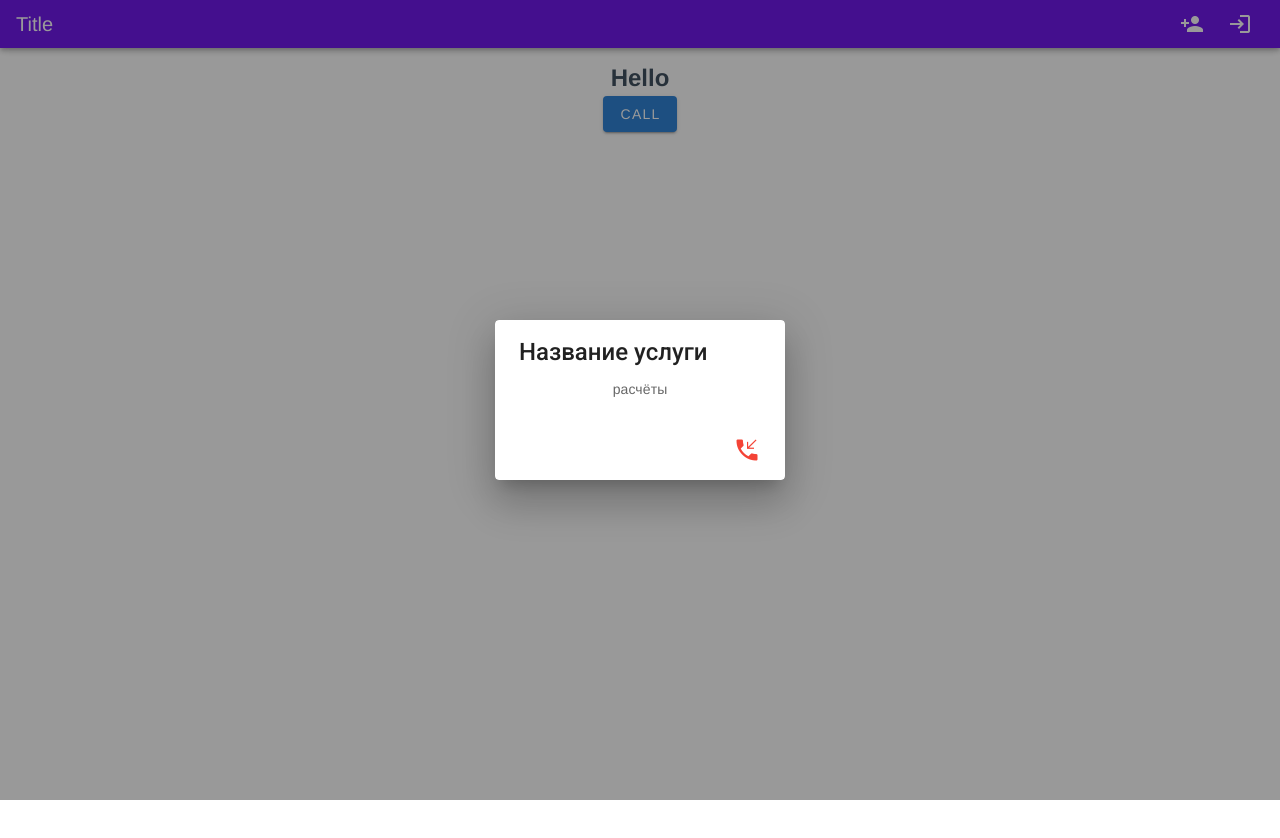
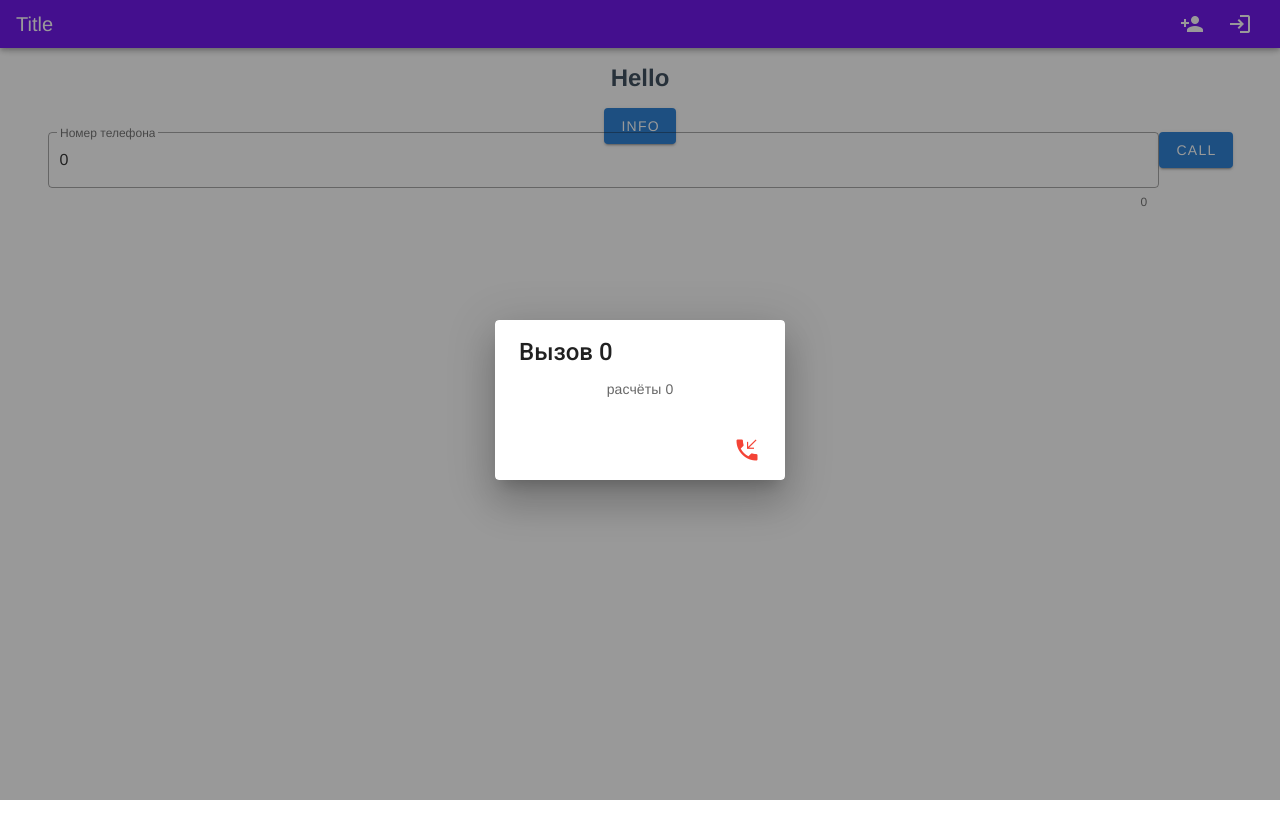
Before and after one commit to Spec163/auth-test-vue, a Vue app: page /billing/call in a window 1280 px wide. Both pictures are taken after a click on the button "CALL". Shown: the top 838 px of the page. Built offline with nearby package versions, Linux system fonts and the light colour scheme; no server answers.

Commit message:
Create call-timer

```diff
--- a/src/components/billing/Call.vue
+++ b/src/components/billing/Call.vue
@@ -1,7 +1,15 @@
 <template>
     <div>
+        <v-btn dark color="primary" @click="info">INFO</v-btn>
 
         <v-row justify="center">
+            <v-text-field
+                    type="number"
+                    v-model="toPhoneNumber"
+                    outlined
+                    counter
+                    label="Номер телефона"
+            ></v-text-field>
             <v-dialog v-model="dialog" persistent max-width="290">
                 <template v-slot:activator="{ on, attrs }">
                     <v-btn
@@ -15,8 +23,8 @@
                     </v-btn>
                 </template>
                 <v-card>
-                    <v-card-title class="headline">Название услуги</v-card-title>
-                    <v-card-text>расчёты</v-card-text>
+                    <v-card-title class="headline">Вызов {{ toPhoneNumber }}</v-card-title>
+                    <v-card-text>расчёты {{ expenses }} </v-card-text>
                     <v-card-actions>
                         <v-spacer></v-spacer>
                         <v-btn color="red" large icon @click="stopOrderTimer">
@@ -30,15 +38,31 @@
 </template>
 
 <script>
+    // Увеличение в секунду
+    import MaxServiceCost from '../../models/max-service-cost'
+    import Order from '../../models/Order'
+    import BillingService from '../../services/billing-service/billing-service'
+
+    const callPerTimeUnit = 1;
+    // const smsPerTimeUnit = 1;
+    // const internetPerTimeUnit = 1;
+
     export default {
         name: "Call",
         data() {
             return {
-                currentTime: 10,
+                maxNumberCallMinutes: 0,
+                // maxNumberSms: 0,
+                // maxNumberInternet: 0,
+                maxServiceCost: new MaxServiceCost('', '', '', ''),
+                order: new Order('', '', ''),
+                serviceId: 1,
                 timer: null,
                 canSend: false,
                 send: '',
-                dialog: false
+                dialog: false,
+                expenses: 0,
+                toPhoneNumber: 0
             }
         },
 
@@ -46,27 +70,43 @@
             this.stopTimer()
         },
         methods: {
+            /*
+            * Запрос info делать при переходе на домен billing
+            *
+            */
+            info() {
+                BillingService.expenses(this.maxServiceCost)
+                .then(response => {
+                    this.maxServiceCost = response.data
+                    console.log(this.maxServiceCost)
+                })
+            },
             stopOrderTimer() {
                 this.dialog = false
                 this.stopTimer()
             },
             starter() {
-                this.currentTime = 10
+                this.maxNumberCallMinutes = this.maxServiceCost.maxCall
                 this.startTimer()
             },
             startTimer() {
                 this.timer = setInterval(() => {
-                    this.currentTime--
-                }, 1000)
+                    this.maxNumberCallMinutes--
+                }, 200)
             },
             stopTimer() {
-                console.log('this.timer:  ',this.timer)
+                this.maxServiceCost.maxCall = this.maxServiceCost.maxCall - this.expenses
+                this.order.serviceId = this.serviceId
+                this.order.expenses = this.expenses
+                this.expenses = 0
+
+                BillingService.billingOrder(this.order)
                 clearTimeout(this.timer)
             },
         },
         watch: {
-            currentTime(time) {
-                console.log('time:  ', time);
+            maxNumberCallMinutes(time) {
+                this.expenses += callPerTimeUnit
                 if (time === 0 || time <= 0) {
                     this.stopTimer()
                 }
--- /dev/null
+++ b/src/models/Order.js
@@ -0,0 +1,7 @@
+export default class Order {
+    constructor(phoneNumber, serviceId, expenses) {
+        this.phoneNumber = phoneNumber;
+        this.serviceId = serviceId;
+        this.expenses = expenses;
+    }
+}
--- /dev/null
+++ b/src/models/max-service-cost.js
@@ -0,0 +1,9 @@
+export default class MaxServiceCost {
+    constructor(phoneNumber, maxCall, maxSms, maxInternet) {
+        this.phoneNumber = phoneNumber
+        this.maxCall = maxCall
+        this.maxSms = maxSms
+        this.maxInternet = maxInternet
+
+    }
+}
--- /dev/null
+++ b/src/services/billing-service/billing-service.js
@@ -0,0 +1,33 @@
+import axios from 'axios'
+import authHeader from '../auth-header'
+
+const API_URL = 'http://localhost:8090/rabbitmq/'
+
+class BillingService {
+    expenses(maxServiceCost) {
+        return axios
+            .post(API_URL + 'expenses', {
+                phoneNumber: maxServiceCost.phoneNumber
+                },
+                {headers: authHeader()}
+            )
+            .then(response => {
+                return response
+            })
+            .catch(function (error) {
+                return error.response
+            });
+    }
+    billingOrder(order) {
+        return axios
+            .post(API_URL + 'billing', {
+                    phoneNumber: order.phoneNumber,
+                    serviceId: order.serviceId,
+                    expenses: order.expenses
+                },
+                {headers: authHeader()}
+            )
+    }
+}
+
+export default new BillingService();
--- a/src/store/getters/getters.js
+++ b/src/store/getters/getters.js
@@ -7,5 +7,8 @@ export default {
     },
     GET_USER_IS_ACTIVE(state) {
         return state.auth.status.loggedIn
-    }
+    },
+    // GET_MAX_SERVICE_COST(state) {
+    //
+    // }
 }
```
Also changed, not shown: 1 other file (tests, documents, lock files or other folders).
